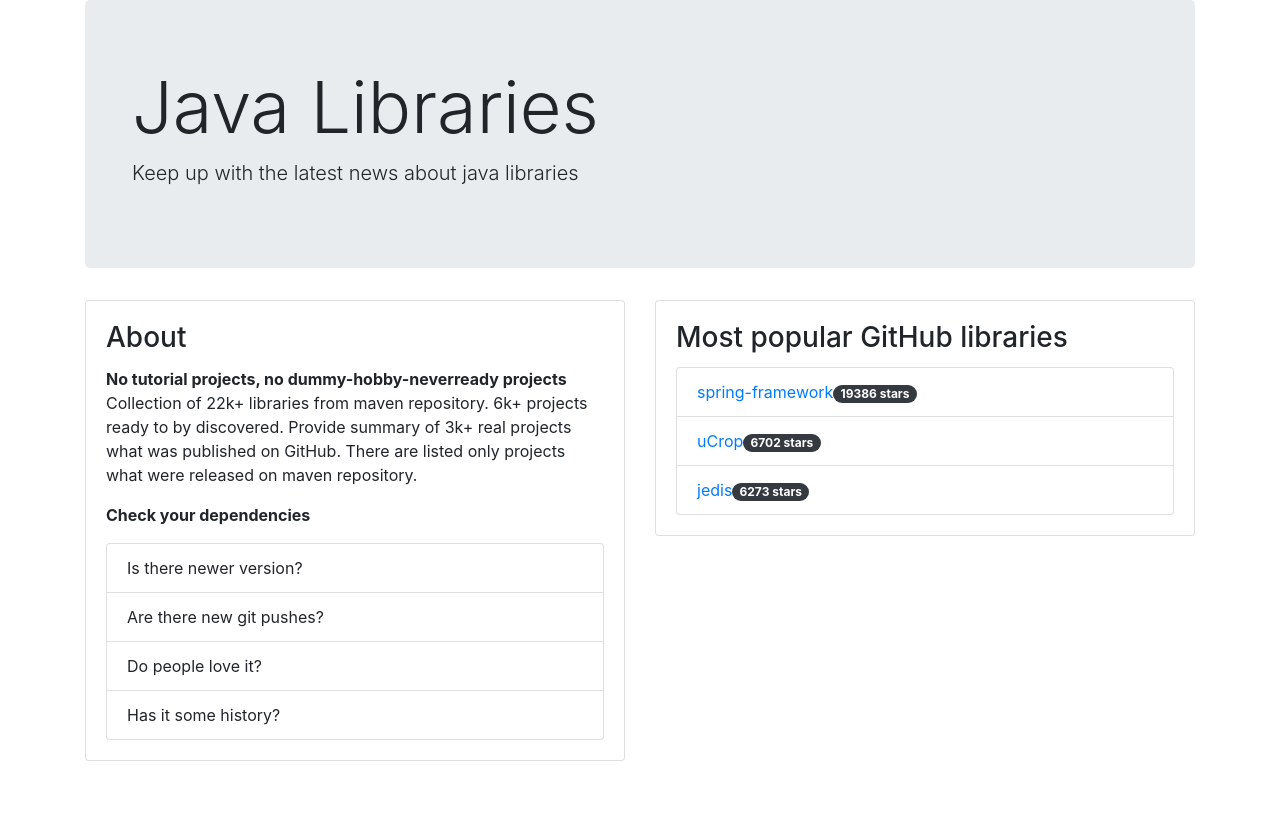
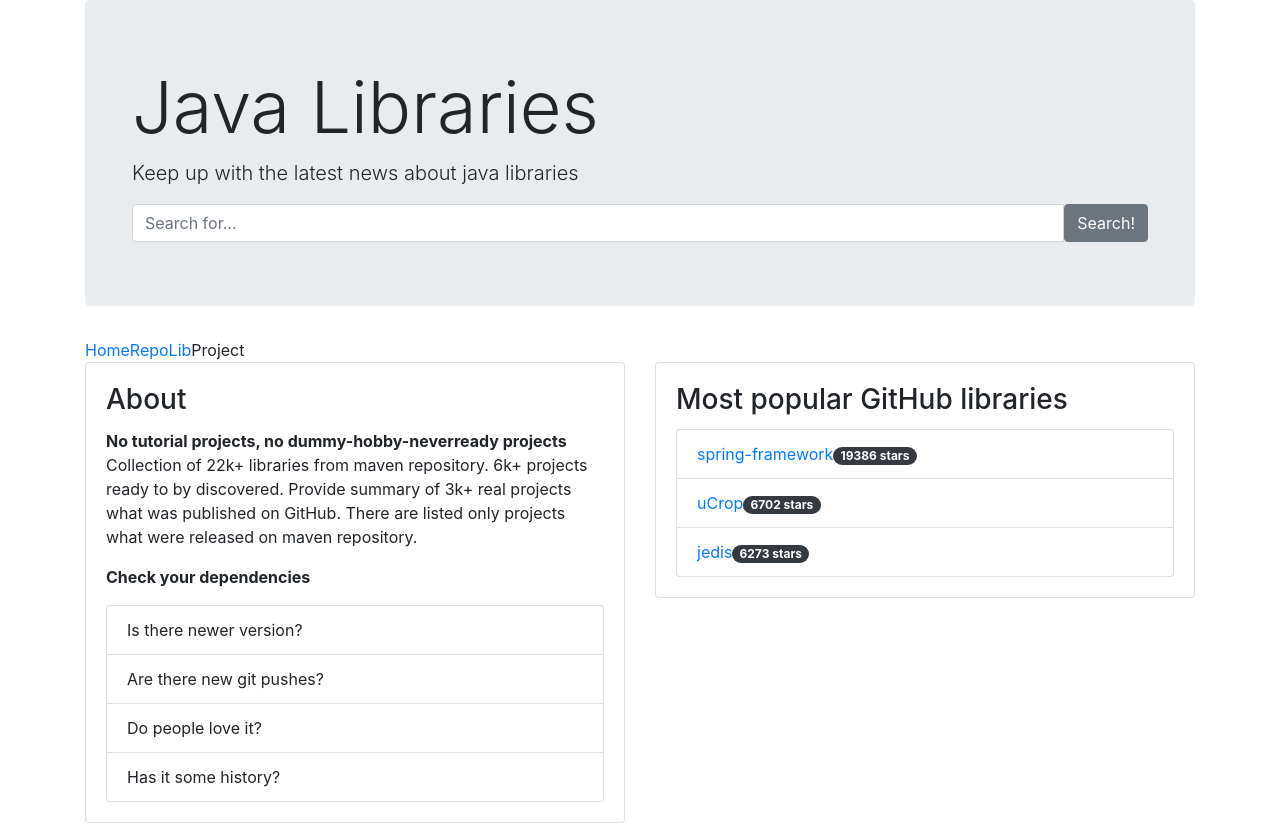
Before and after one commit to frido/mvnrepo-frontend, an Angular app: page /repo in a window 1280 px wide. Before the commit the page ends 800 px from the top, so only its background shows below. Built offline with nearby package versions, Linux system fonts and the light colour scheme.

Commit message:
routing init

```diff
--- a/src/app/app.component.html
+++ b/src/app/app.component.html
@@ -4,53 +4,16 @@
     <div class="container">
       <h1 class="display-3">Java Libraries</h1>
       <p class="lead">Keep up with the latest news about java libraries</p>
+      <div class="input-group">
+          <input type="text" class="form-control" placeholder="Search for...">
+          <span class="input-group-btn">
+            <button class="btn btn-secondary" type="button">Search!</button>
+          </span>
+        </div>
     </div>
   </div>
-  <div class="row">
-    <div class="col-sm-6">
-      <div class="card">
-        <div class="card-body">
-          <h3 class="card-title">About</h3>
-          <p class="card-text">
-            <strong>No tutorial projects, no dummy-hobby-neverready projects</strong>
-            Collection of 22k+ libraries from maven repository. 6k+ projects ready to by discovered. Provide summary of 3k+ real projects
-            what was published on GitHub. There are listed only projects what were released on maven repository.
-          </p>
-          <p class="card-text">
-            <strong>Check your dependencies</strong>
-
-          </p>
-          <ul class="list-group">
-            <li class="list-group-item">Is there newer version?</li>
-            <li class="list-group-item">Are there new git pushes?</li>
-            <li class="list-group-item">Do people love it?</li>
-            <li class="list-group-item">Has it some history?</li>
-          </ul>
-        </div>
-      </div>
-    </div>
-    <div class="col-sm-6">
-      <div class="card">
-        <div class="card-body">
-          <h3 class="card-title">Most popular GitHub libraries</h3>
-          <div class="card-text">
-            <ul class="list-group">
-              <li class="list-group-item justify-content-between">
-                <a href="#">spring-framework</a>
-                <span class="badge badge-dark badge-pill">19386 stars</span>
-              </li>
-              <li class="list-group-item justify-content-between">
-                  <a href="#">uCrop</a>
-                <span class="badge badge-dark badge-pill">6702 stars</span>
-              </li>
-              <li class="list-group-item justify-content-between">
-                  <a href="#">jedis</a>
-                <span class="badge badge-dark badge-pill">6273 stars</span>
-              </li>
-            </ul>
-          </div>
-        </div>
-      </div>
-    </div>
-  </div>
+  <a href="" routerLink="/">Home</a>
+  <a href="" routerLink="/repo">Repo</a>
+  <a href="" routerLink="/lib">Lib</a>
+  <router-outlet></router-outlet>
 </div>
--- a/src/app/app.module.ts
+++ b/src/app/app.module.ts
@@ -1,16 +1,19 @@
 import { BrowserModule } from '@angular/platform-browser';
 import { NgModule } from '@angular/core';
-
-
+import { ROUTES } from './app.routes';
 import { AppComponent } from './app.component';
+import { MainComponent } from './main.component';
+import { ProjectComponent } from './project.component';
+import { MetadataComponent } from './metadata.component';
+import { RouterModule } from '@angular/router';
 
 
 @NgModule({
   declarations: [
-    AppComponent
+    AppComponent, MainComponent, ProjectComponent, MetadataComponent
   ],
   imports: [
-    BrowserModule
+    BrowserModule, RouterModule.forRoot(ROUTES)
   ],
   providers: [],
   bootstrap: [AppComponent]
--- /dev/null
+++ b/src/app/app.routes.ts
@@ -0,0 +1,11 @@
+import { Routes } from '@angular/router';
+import { AppComponent } from './app.component';
+import { MainComponent } from './main.component';
+import { ProjectComponent } from './project.component';
+import { MetadataComponent } from './metadata.component';
+
+export const ROUTES: Routes = [
+  { path: '', component: MainComponent },
+  { path: 'repo', component: ProjectComponent },
+  { path: 'lib', component: MetadataComponent }
+];
--- /dev/null
+++ b/src/app/main.component.html
@@ -0,0 +1,48 @@
+Main
+<div class="row">
+  <div class="col-sm-6">
+    <div class="card">
+      <div class="card-body">
+        <h3 class="card-title">About</h3>
+        <p class="card-text">
+          <strong>No tutorial projects, no dummy-hobby-neverready projects</strong>
+          Collection of 22k+ libraries from maven repository. 6k+ projects ready to by discovered. Provide summary of 3k+ real projects
+          what was published on GitHub. There are listed only projects what were released on maven repository.
+        </p>
+        <p class="card-text">
+          <strong>Check your dependencies</strong>
+
+        </p>
+        <ul class="list-group">
+          <li class="list-group-item">Is there newer version?</li>
+          <li class="list-group-item">Are there new git pushes?</li>
+          <li class="list-group-item">Do people love it?</li>
+          <li class="list-group-item">Has it some history?</li>
+        </ul>
+      </div>
+    </div>
+  </div>
+  <div class="col-sm-6">
+    <div class="card">
+      <div class="card-body">
+        <h3 class="card-title">Most popular GitHub libraries</h3>
+        <div class="card-text">
+          <ul class="list-group">
+            <li class="list-group-item justify-content-between">
+              <a href="#">spring-framework</a>
+              <span class="badge badge-dark badge-pill">19386 stars</span>
+            </li>
+            <li class="list-group-item justify-content-between">
+              <a href="#">uCrop</a>
+              <span class="badge badge-dark badge-pill">6702 stars</span>
+            </li>
+            <li class="list-group-item justify-content-between">
+              <a href="#">jedis</a>
+              <span class="badge badge-dark badge-pill">6273 stars</span>
+            </li>
+          </ul>
+        </div>
+      </div>
+    </div>
+  </div>
+</div>
--- /dev/null
+++ b/src/app/main.component.ts
@@ -0,0 +1,10 @@
+import { Component } from '@angular/core';
+
+@Component({
+  // selector: 'app-root',
+  templateUrl: './main.component.html'// ,
+  // styleUrls: ['./app.component.css']
+})
+export class MainComponent {
+  title = 'app';
+}
--- /dev/null
+++ b/src/app/metadata.component.html
@@ -0,0 +1,48 @@
+Meta
+<div class="row">
+  <div class="col-sm-6">
+    <div class="card">
+      <div class="card-body">
+        <h3 class="card-title">About</h3>
+        <p class="card-text">
+          <strong>No tutorial projects, no dummy-hobby-neverready projects</strong>
+          Collection of 22k+ libraries from maven repository. 6k+ projects ready to by discovered. Provide summary of 3k+ real projects
+          what was published on GitHub. There are listed only projects what were released on maven repository.
+        </p>
+        <p class="card-text">
+          <strong>Check your dependencies</strong>
+
+        </p>
+        <ul class="list-group">
+          <li class="list-group-item">Is there newer version?</li>
+          <li class="list-group-item">Are there new git pushes?</li>
+          <li class="list-group-item">Do people love it?</li>
+          <li class="list-group-item">Has it some history?</li>
+        </ul>
+      </div>
+    </div>
+  </div>
+  <div class="col-sm-6">
+    <div class="card">
+      <div class="card-body">
+        <h3 class="card-title">Most popular GitHub libraries</h3>
+        <div class="card-text">
+          <ul class="list-group">
+            <li class="list-group-item justify-content-between">
+              <a href="#">spring-framework</a>
+              <span class="badge badge-dark badge-pill">19386 stars</span>
+            </li>
+            <li class="list-group-item justify-content-between">
+              <a href="#">uCrop</a>
+              <span class="badge badge-dark badge-pill">6702 stars</span>
+            </li>
+            <li class="list-group-item justify-content-between">
+              <a href="#">jedis</a>
+              <span class="badge badge-dark badge-pill">6273 stars</span>
+            </li>
+          </ul>
+        </div>
+      </div>
+    </div>
+  </div>
+</div>
--- /dev/null
+++ b/src/app/metadata.component.ts
@@ -0,0 +1,10 @@
+import { Component } from '@angular/core';
+
+@Component({
+  // selector: 'app-root',
+  templateUrl: './metadata.component.html'// ,
+  // styleUrls: ['./app.component.css']
+})
+export class MetadataComponent {
+  title = 'app';
+}
--- /dev/null
+++ b/src/app/project.component.html
@@ -0,0 +1,48 @@
+Project
+<div class="row">
+  <div class="col-sm-6">
+    <div class="card">
+      <div class="card-body">
+        <h3 class="card-title">About</h3>
+        <p class="card-text">
+          <strong>No tutorial projects, no dummy-hobby-neverready projects</strong>
+          Collection of 22k+ libraries from maven repository. 6k+ projects ready to by discovered. Provide summary of 3k+ real projects
+          what was published on GitHub. There are listed only projects what were released on maven repository.
+        </p>
+        <p class="card-text">
+          <strong>Check your dependencies</strong>
+
+        </p>
+        <ul class="list-group">
+          <li class="list-group-item">Is there newer version?</li>
+          <li class="list-group-item">Are there new git pushes?</li>
+          <li class="list-group-item">Do people love it?</li>
+          <li class="list-group-item">Has it some history?</li>
+        </ul>
+      </div>
+    </div>
+  </div>
+  <div class="col-sm-6">
+    <div class="card">
+      <div class="card-body">
+        <h3 class="card-title">Most popular GitHub libraries</h3>
+        <div class="card-text">
+          <ul class="list-group">
+            <li class="list-group-item justify-content-between">
+              <a href="#">spring-framework</a>
+              <span class="badge badge-dark badge-pill">19386 stars</span>
+            </li>
+            <li class="list-group-item justify-content-between">
+              <a href="#">uCrop</a>
+              <span class="badge badge-dark badge-pill">6702 stars</span>
+            </li>
+            <li class="list-group-item justify-content-between">
+              <a href="#">jedis</a>
+              <span class="badge badge-dark badge-pill">6273 stars</span>
+            </li>
+          </ul>
+        </div>
+      </div>
+    </div>
+  </div>
+</div>
--- /dev/null
+++ b/src/app/project.component.ts
@@ -0,0 +1,10 @@
+import { Component } from '@angular/core';
+
+@Component({
+  // selector: 'app-root',
+  templateUrl: './project.component.html'// ,
+  // styleUrls: ['./app.component.css']
+})
+export class ProjectComponent {
+  title = 'app';
+}
```
